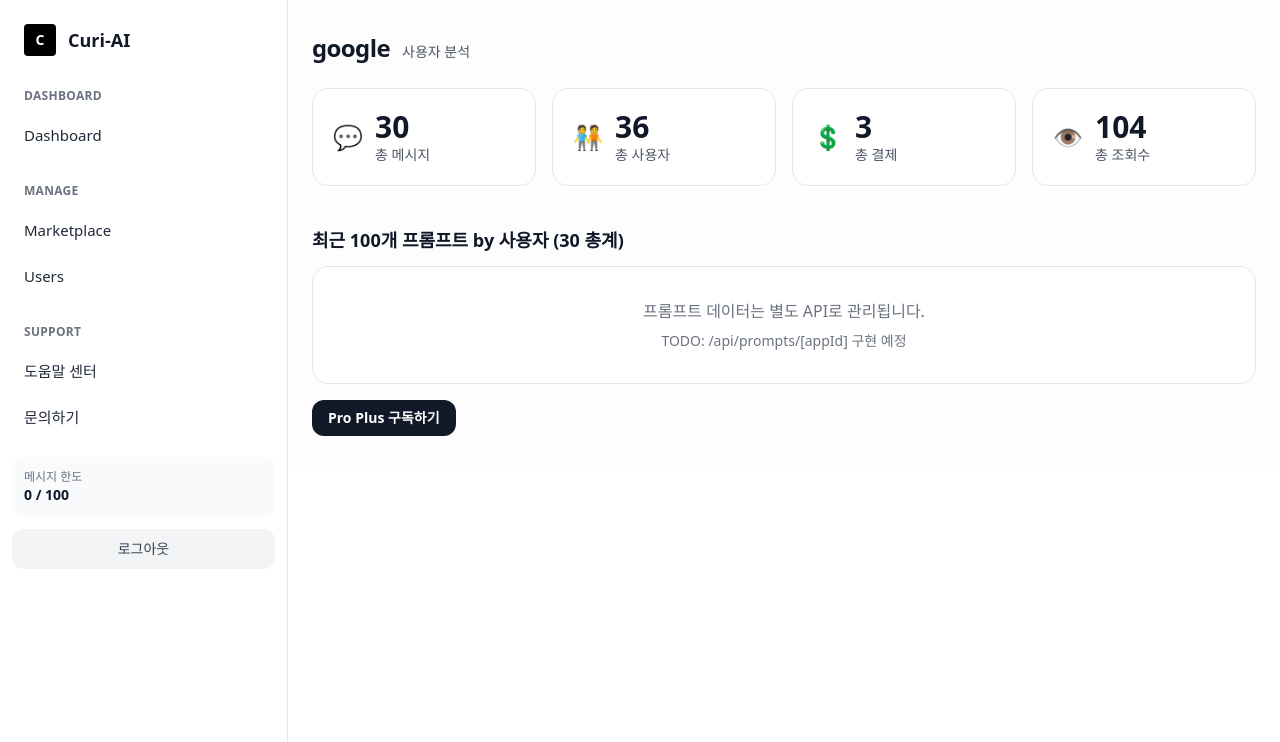
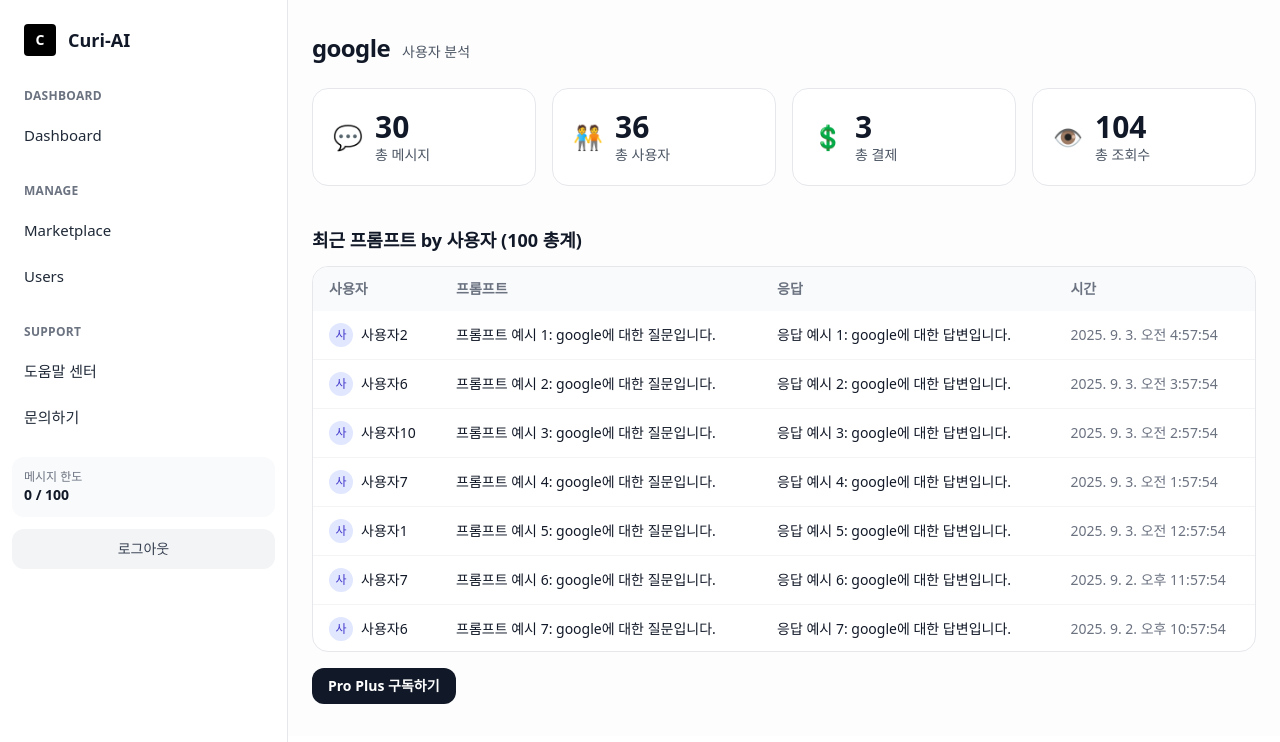
Before and after one commit to mission-driven/curious-ai-builder-frontend, a Next.js app: page /analytics/google in a window 1280 px wide. Shown: the top 742 px of the page. Built offline with nearby package versions, Linux system fonts and the light colour scheme.

Commit message:
edit : analytics as csr

```diff
--- a/pages/analytics/[appId].tsx
+++ b/pages/analytics/[appId].tsx
@@ -12,12 +12,31 @@
     totalViews: number
 }
 
+type Prompt = {
+    id: string
+    userId: string
+    userName: string
+    prompt: string
+    response: string
+    timestamp: string
+}
+
+type PromptsData = {
+    prompts: Prompt[]
+    totalCount: number
+    page: number
+    limit: number
+}
+
 export default function AnalyticsPage() {
     const router = useRouter()
     const { appId } = router.query
     const [analytics, setAnalytics] = useState<AnalyticsData | null>(null)
+    const [prompts, setPrompts] = useState<PromptsData | null>(null)
     const [loading, setLoading] = useState(true)
+    const [promptsLoading, setPromptsLoading] = useState(true)
     const [error, setError] = useState<string | null>(null)
+    const [promptsError, setPromptsError] = useState<string | null>(null)
 
     useEffect(() => {
         if (!appId) return
@@ -40,7 +59,26 @@
             }
         }
 
+        const fetchPrompts = async () => {
+            try {
+                setPromptsLoading(true)
+                const response = await fetch(`/api/prompts/${appId}?page=1&limit=20`)
+
+                if (!response.ok) {
+                    throw new Error('Failed to fetch prompts')
+                }
+
+                const data = await response.json()
+                setPrompts(data)
+            } catch (err) {
+                setPromptsError(err instanceof Error ? err.message : 'An error occurred')
+            } finally {
+                setPromptsLoading(false)
+            }
+        }
+
         fetchAnalytics()
+        fetchPrompts()
     }, [appId])
 
     if (loading) {
@@ -121,15 +159,61 @@
                                 ))}
                             </div>
 
-                            {/* Last prompts - TODO: 별도 API로 분리 예정 */}
+                            {/* Last prompts */}
                             <p className="mt-10 text-lg font-semibold text-gray-900">
-                                최근 100개 프롬프트 by 사용자 ({analytics.totalMessages} 총계)
+                                최근 프롬프트 by 사용자 ({prompts?.totalCount || 0} 총계)
                             </p>
                             <div className="mt-3 overflow-hidden rounded-2xl border border-gray-200 bg-white">
-                                <div className="p-8 text-center text-gray-500">
-                                    <p>프롬프트 데이터는 별도 API로 관리됩니다.</p>
-                                    <p className="text-sm mt-2">TODO: /api/prompts/[appId] 구현 예정</p>
-                                </div>
+                                {promptsLoading ? (
+                                    <div className="p-8 text-center text-gray-500">
+                                        <div className="animate-spin rounded-full h-6 w-6 border-b-2 border-gray-900 mx-auto"></div>
+                                        <p className="mt-2">프롬프트 로딩 중...</p>
+                                    </div>
+                                ) : promptsError ? (
+                                    <div className="p-8 text-center text-red-500">
+                                        <p>프롬프트 로드 실패: {promptsError}</p>
+                                    </div>
+                                ) : prompts && prompts.prompts.length > 0 ? (
+                                    <div className="max-h-96 overflow-y-auto">
+                                        <table className="w-full text-left text-sm">
+                                            <thead className="bg-gray-50 text-gray-500 sticky top-0">
+                                                <tr>
+                                                    <th className="px-4 py-3">사용자</th>
+                                                    <th className="px-4 py-3">프롬프트</th>
+                                                    <th className="px-4 py-3">응답</th>
+                                                    <th className="px-4 py-3">시간</th>
+                                                </tr>
+                                            </thead>
+                                            <tbody className="divide-y divide-gray-100 text-gray-900">
+                                                {prompts.prompts.map((prompt) => (
+                                                    <tr key={prompt.id}>
+                                                        <td className="px-4 py-3">
+                                                            <div className="flex items-center gap-2">
+                                                                <div className="grid h-6 w-6 place-items-center rounded-full bg-indigo-100 text-xs text-indigo-700">
+                                                                    {prompt.userName.slice(0, 1)}
+                                                                </div>
+                                                                <span className="text-sm">{prompt.userName}</span>
+                                                            </div>
+                                                        </td>
+                                                        <td className="px-4 py-3 max-w-xs">
+                                                            <p className="truncate text-sm">{prompt.prompt}</p>
+                                                        </td>
+                                                        <td className="px-4 py-3 max-w-xs">
+                                                            <p className="truncate text-sm">{prompt.response}</p>
+                                                        </td>
+                                                        <td className="px-4 py-3 text-sm text-gray-500">
+                                                            {new Date(prompt.timestamp).toLocaleString('ko-KR')}
+                                                        </td>
+                                                    </tr>
+                                                ))}
+                                            </tbody>
+                                        </table>
+                                    </div>
+                                ) : (
+                                    <div className="p-8 text-center text-gray-500">
+                                        <p>프롬프트 데이터가 없습니다.</p>
+                                    </div>
+                                )}
                             </div>
 
                             <button className="mt-4 rounded-xl bg-gray-900 px-4 py-2 text-sm font-semibold text-white hover:bg-gray-800">Pro Plus 구독하기</button>
--- /dev/null
+++ b/pages/api/prompts/[appId].ts
@@ -0,0 +1,55 @@
+import type { NextApiRequest, NextApiResponse } from 'next'
+
+type Prompt = {
+    id: string
+    userId: string
+    userName: string
+    prompt: string
+    response: string
+    timestamp: string
+}
+
+type PromptsData = {
+    prompts: Prompt[]
+    totalCount: number
+    page: number
+    limit: number
+}
+
+export default function handler(req: NextApiRequest, res: NextApiResponse<PromptsData | { error: string }>) {
+    const { appId } = req.query
+    const { page = '1', limit = '20' } = req.query
+
+    if (req.method !== 'GET') {
+        return res.status(405).json({ error: 'Method Not Allowed' })
+    }
+
+    if (!appId || typeof appId !== 'string') {
+        return res.status(400).json({ error: 'Invalid appId' })
+    }
+
+    const pageNum = parseInt(page as string, 10)
+    const limitNum = parseInt(limit as string, 10)
+
+    // 🎭 목업 프롬프트 데이터 생성
+    const mockPrompts: Prompt[] = Array.from({ length: Math.min(limitNum, 20) }, (_, i) => ({
+        id: `prompt_${appId}_${i + 1}`,
+        userId: `user_${Math.floor(Math.random() * 10) + 1}`,
+        userName: `사용자${Math.floor(Math.random() * 10) + 1}`,
+        prompt: `프롬프트 예시 ${i + 1}: ${appId}에 대한 질문입니다.`,
+        response: `응답 예시 ${i + 1}: ${appId}에 대한 답변입니다.`,
+        timestamp: new Date(Date.now() - i * 3600000).toISOString()
+    }))
+
+    const responseData: PromptsData = {
+        prompts: mockPrompts,
+        totalCount: 100, // 전체 프롬프트 수 (목업)
+        page: pageNum,
+        limit: limitNum
+    }
+
+    // 실제 구현 시에는 여기서 DB 조회
+    // const prompts = await getPromptsForApp(appId, pageNum, limitNum)
+
+    res.status(200).json(responseData)
+}
```
